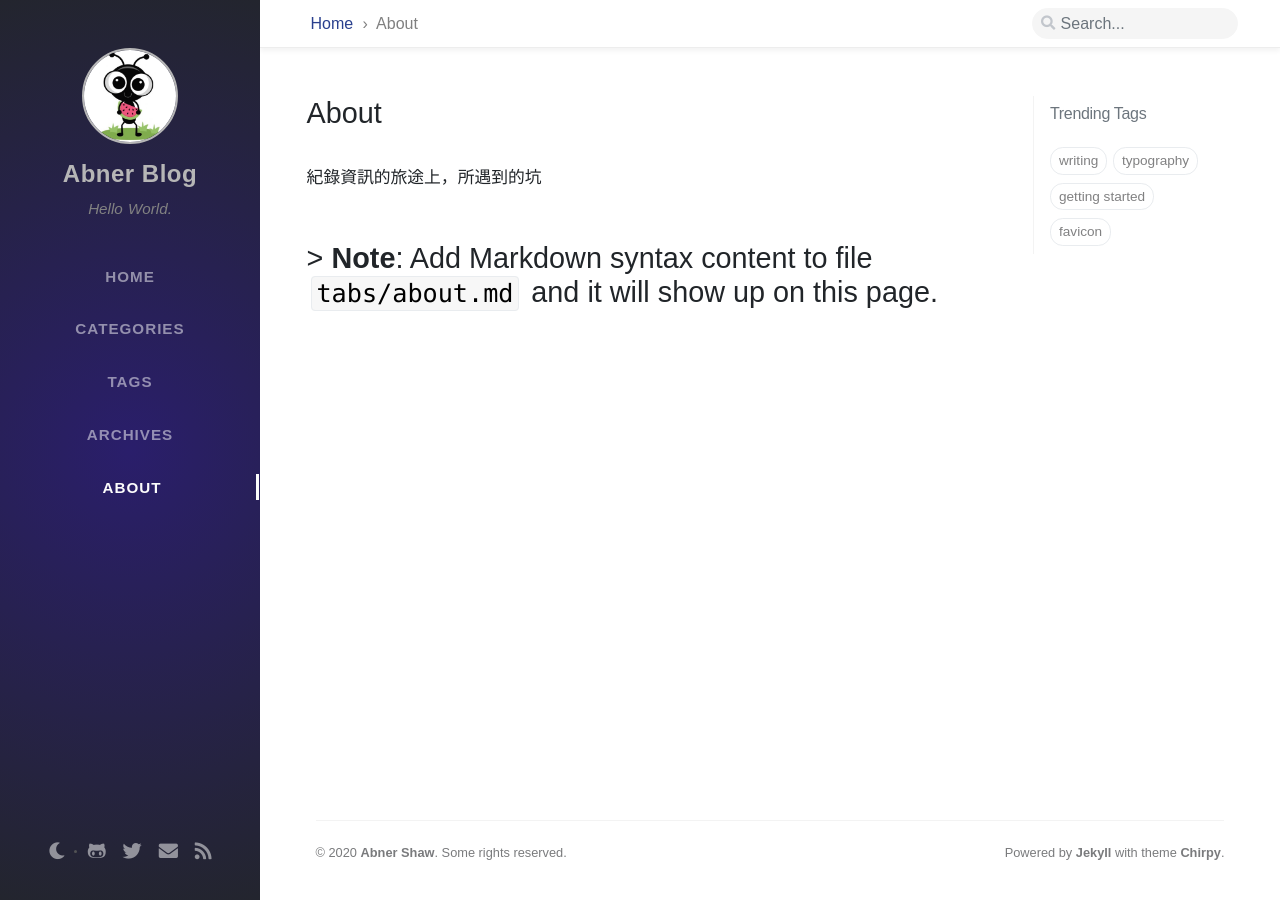
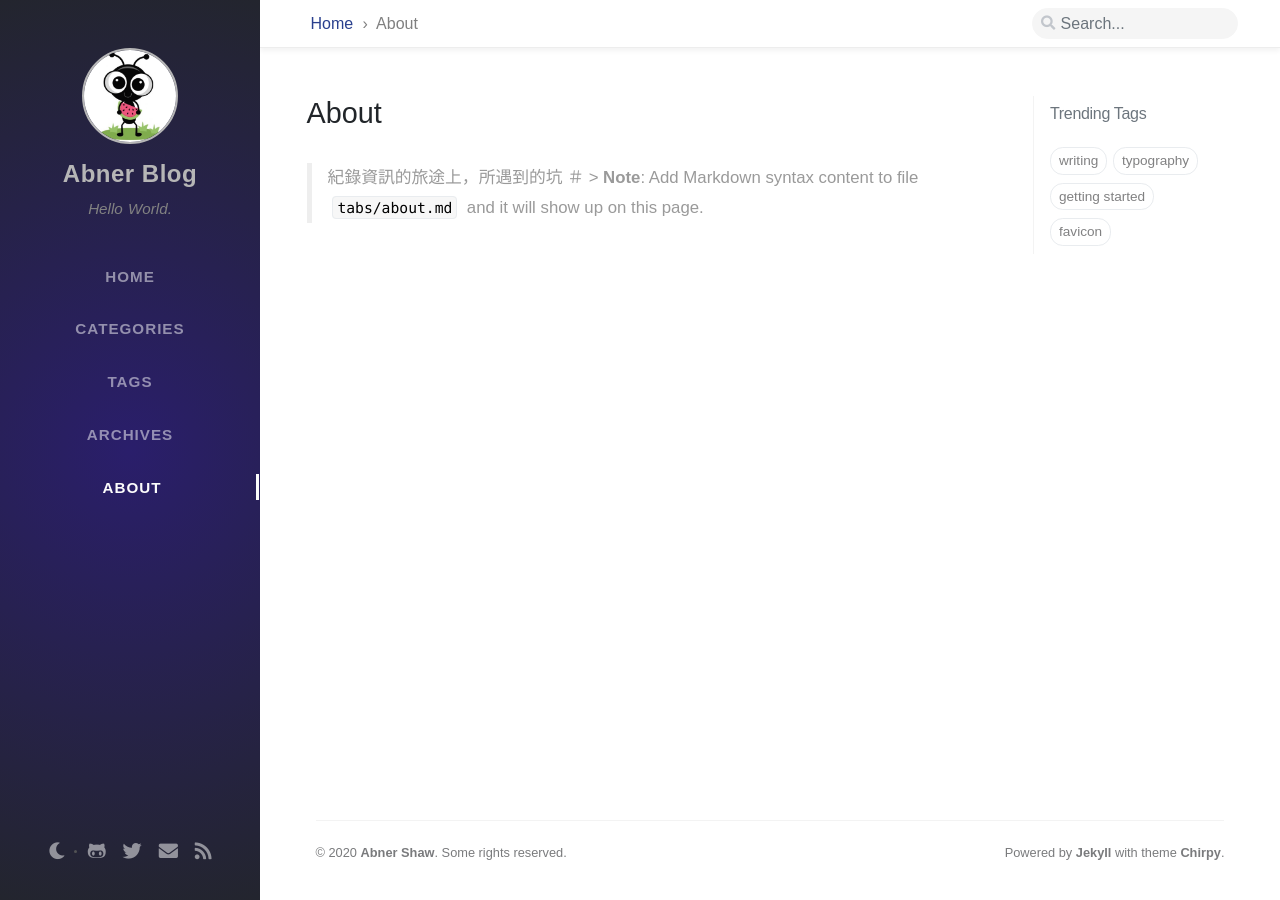
Before and after one commit to abnershaw/abnershaw.github.io, a Jekyll site: the page built from tabs/about.md, in a window 1280 px wide. Built offline with Jekyll 4.4.1, drawn with Linux system fonts in a browser that asks for light colours; nearby versions of some CDN libraries; some web fonts are replaced; comment, search, counter and statistics services are not loaded.

Commit message:
first commit

```diff
--- a/tabs/about.md
+++ b/tabs/about.md
@@ -7,5 +7,5 @@ title: About
 # © 2017-2019 Cotes Chung
 # MIT License
 ---
-紀錄資訊的旅途上，所遇到的坑
-# > **Note**: Add Markdown syntax content to file `tabs/about.md` and it will show up on this page.
+> 紀錄資訊的旅途上，所遇到的坑
+＃ > **Note**: Add Markdown syntax content to file `tabs/about.md` and it will show up on this page.
```
